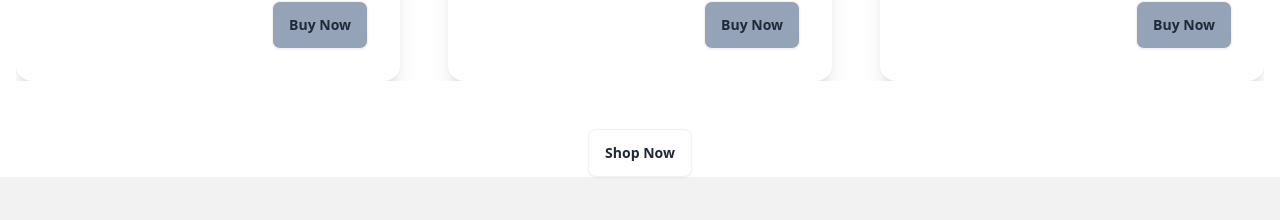
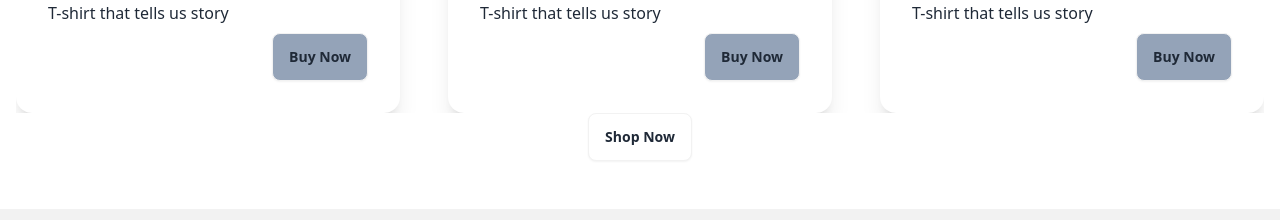
Before and after one commit to HarshIT01001000/Genzaire-Wardrobe, a React (Vite) app: page / in a window 1280 px wide. Shown: the part 2175-2395 px from the top of the page. Built offline with nearby package versions, Linux system fonts and the light colour scheme.

Commit message:
5th commit

```diff
--- a/src/Components/Pages/Oldstock.jsx
+++ b/src/Components/Pages/Oldstock.jsx
@@ -4,7 +4,7 @@ function Oldstock(){
     return(
 
         <>
-      <div className="min-h-screen w-full">
+      <div className="min-h-screen w-full mb-[-12rem] mt-[3rem]">
 
 <div className="text-center text-2xl font-semibold lg:text-3xl mt-[3rem] mb-[3rem]">
   Old Collection
--- a/src/Components/homePages/SaleCollection.jsx
+++ b/src/Components/homePages/SaleCollection.jsx
@@ -6,7 +6,7 @@ function SaleCollection() {
 
     return (
       <>
-    <div className=" text-center text-2xl font-semibold lg:text-3xl mt-[-6rem]  md:mt-[-3rem] mb-[3rem]">SALE</div>
+    <div className=" text-center text-2xl font-semibold lg:text-3xl mt-[-6rem]  md:mt-[-3rem] mb-[5rem]">SALE</div>
 
     {/* collection start here */}
        <div className="flex justify-center items-center rounded-sm">
@@ -27,7 +27,7 @@ function SaleCollection() {
         </div>
 
         {/* button */}
-       <div className="flex justify-center items-center mt-[3rem]">
+       <div className="flex justify-center items-center mb-[3rem]">
         <button className="btn bg-white">Shop Now</button>
        </div>
       </>
```
